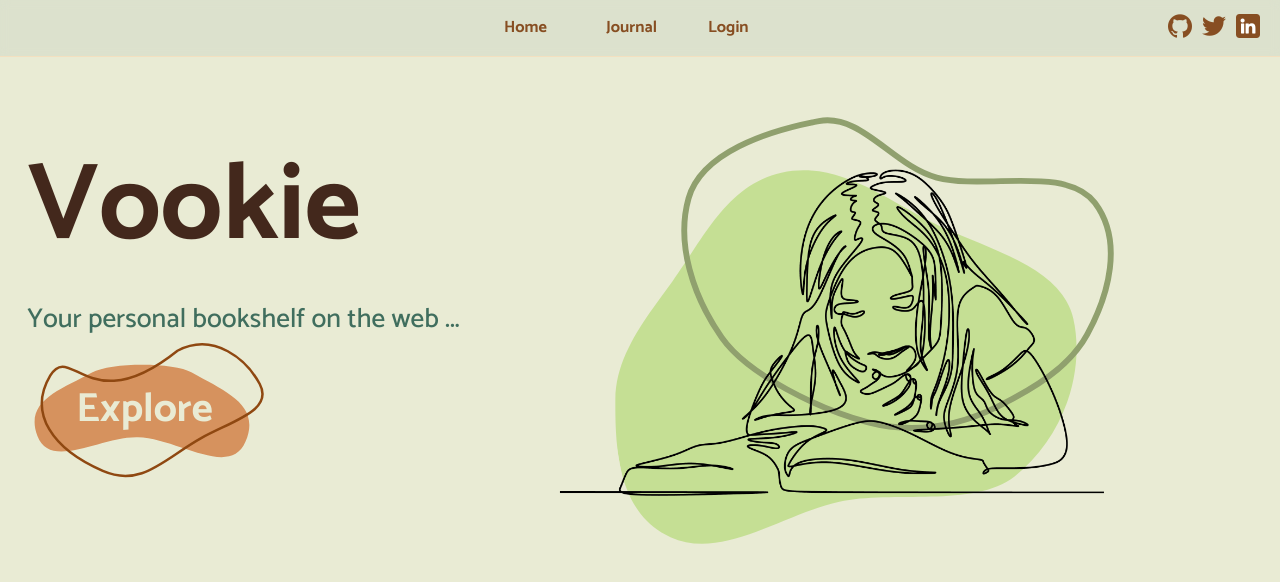
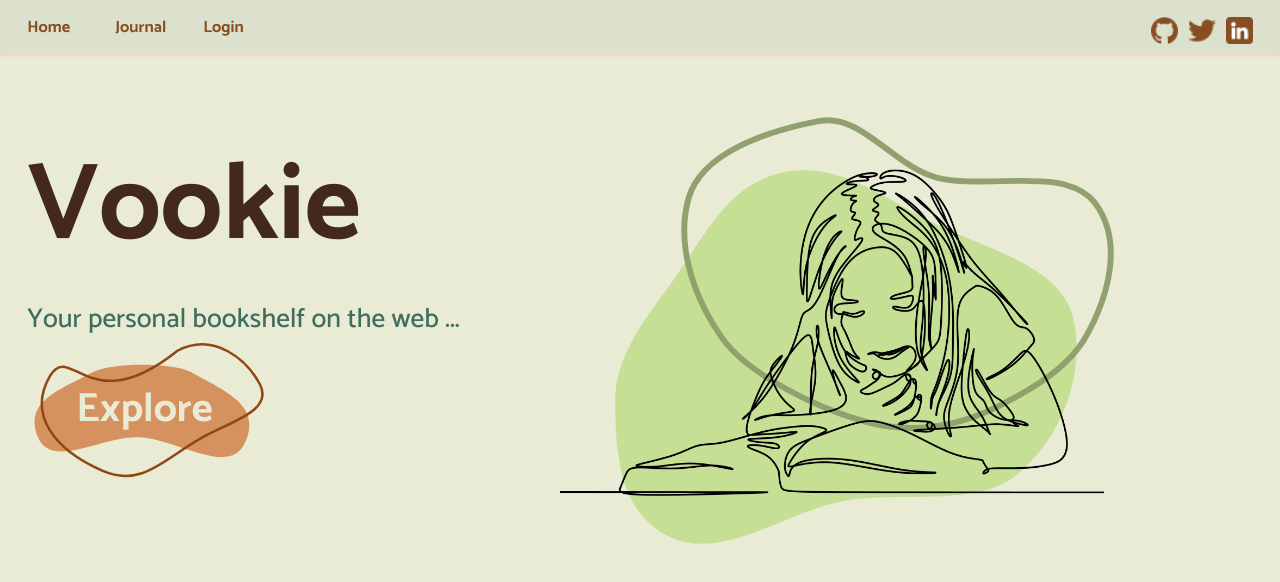
Before and after one commit to vashnavichauhan1825/Vookie, a Vue app: page / in a window 1280 px wide. Shown: the top 582 px of the page. Built offline with nearby package versions, Linux system fonts and the light colour scheme; no server answers.

Commit message:
style:navbar

```diff
--- a/src/App.vue
+++ b/src/App.vue
@@ -38,6 +38,7 @@ const signOutHandler = () => {
 </script>
 <template>
   <nav>
+    <div class="nav-wrapper">
       <router-link to="/">
         <p @mouseover="upHere.home = true" @mouseleave="upHere.home = false">
           Home
@@ -118,12 +119,16 @@ const signOutHandler = () => {
           />
         </svg>
       </p>
+    </div>
+
     <div class="flex-end">
       <a href="https://github.com/vashnavichauhan1825" target="_blank"
         ><img src="./assets/github-logo.png"
       /></a>
-      <a href="https://twitter.com/VashnaviChauhan" target="_blank"></a>
-      <img src="./assets/twitter.png" />
+      <a href="https://twitter.com/VashnaviChauhan" target="_blank">
+        <img src="./assets/twitter.png"
+      /></a>
+
       <a
         href="https://www.linkedin.com/in/vashnavi-chauhan-b6222514b/"
         target="_blank"
--- a/src/app.scss
+++ b/src/app.scss
@@ -9,8 +9,21 @@
 }
 nav {
   display: flex;
-  justify-content: center;
+  justify-content: space-between;
 
+  .nav-wrapper {
+    display: flex;
+    gap: 20px;
+  }
+  .flex-end {
+    display: flex;
+    gap: 10px;
+    align-items: center;
+    img {
+      width: 2rem;
+      height: 2rem;
+    }
+  }
   padding: 1rem 2rem 0rem 2rem;
   gap: 2.5rem;
   min-height: 3rem;
@@ -125,6 +138,11 @@ a {
   }
 }
 @media screen and (max-width: 480px) {
+  nav {
+    justify-content: center;
+    gap: 10px;
+  }
+
   html {
     font-size: 60%;
   }
--- a/src/page/app.scss
+++ b/src/page/app.scss
@@ -127,14 +127,7 @@ body .book-journal-wrapper svg {
   width: 85%;
   object-fit: contain;
 }
-.flex-end {
-  right: 0;
-  position: absolute;
-  margin-right: 20px;
-  a {
-    margin-left: 10px;
-  }
-}
+
 svg {
   width: 18rem;
   height: 10rem;
```
Lines whose indentation alone changed are shown as unchanged.
